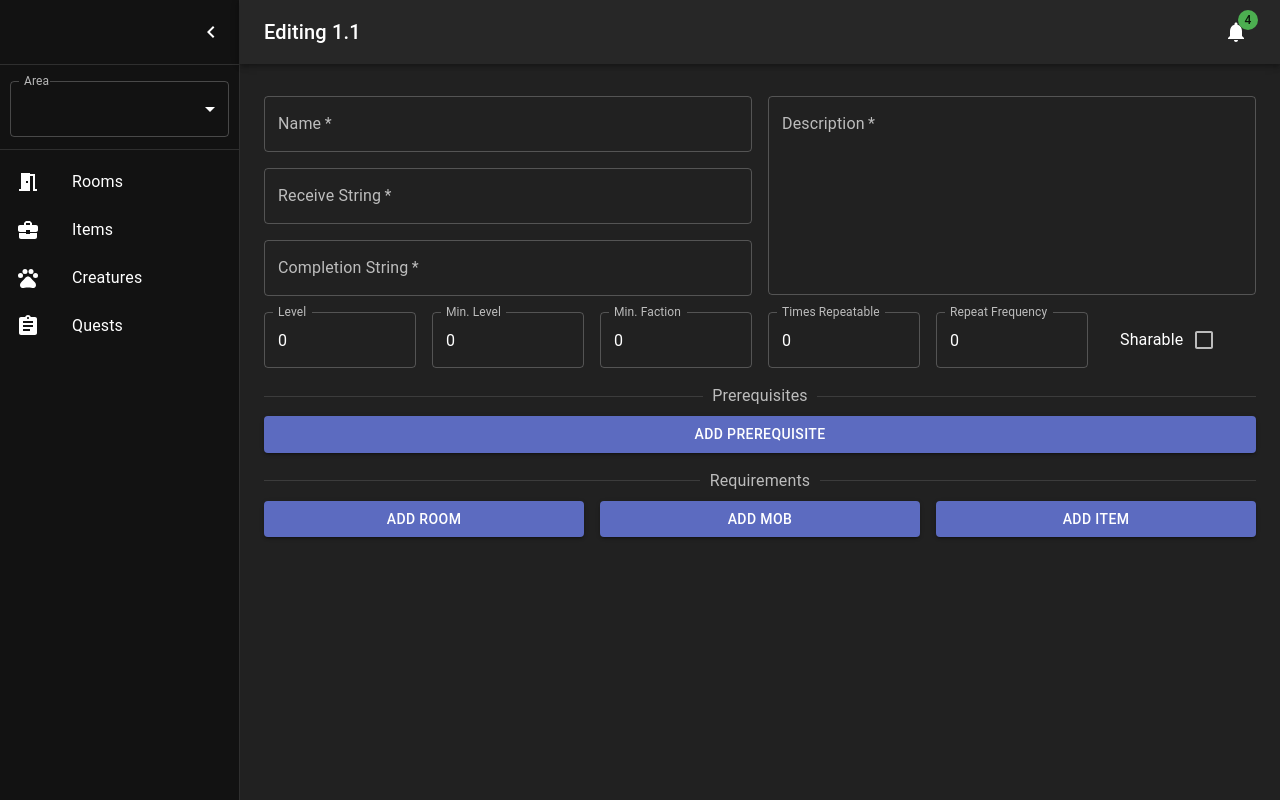
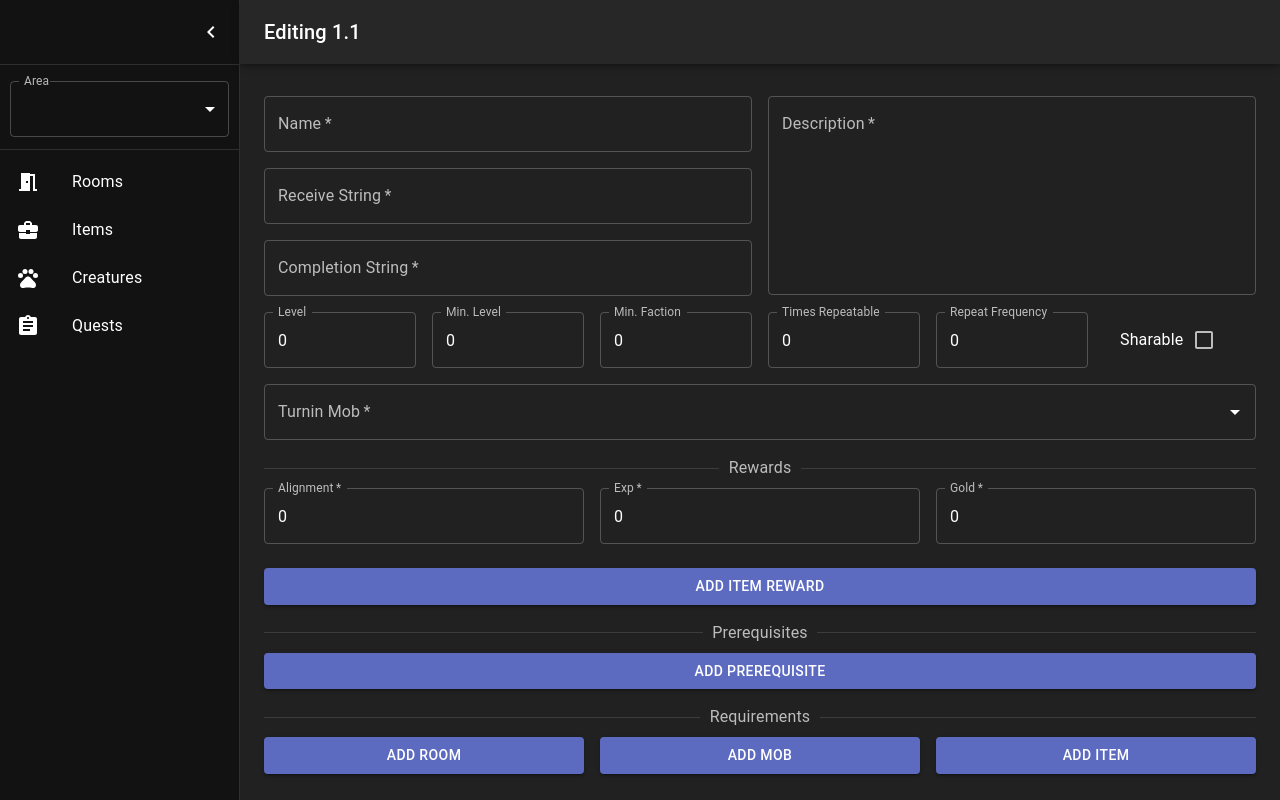
Before and after one commit to jcdevs/roh-web-editor, a React (Create React App) app: page /1/1/1 in a window 1280 px wide. Built offline with nearby package versions, Linux system fonts and the light colour scheme.

Commit message:
refactor checkpoint

```diff
--- a/src/components/Dashboard.tsx
+++ b/src/components/Dashboard.tsx
@@ -1,19 +1,17 @@
-import React, { useMemo } from 'react';
+import ChevronLeftIcon from '@mui/icons-material/ChevronLeft';
+import MenuIcon from '@mui/icons-material/Menu';
+import MuiAppBar, { AppBarProps as MuiAppBarProps } from '@mui/material/AppBar';
+import Box from '@mui/material/Box';
+import Container from '@mui/material/Container';
+import Divider from '@mui/material/Divider';
+import MuiDrawer from '@mui/material/Drawer';
+import IconButton from '@mui/material/IconButton';
 import { styled } from '@mui/material/styles';
-import MuiDrawer from '@mui/material/Drawer';
-import Box from '@mui/material/Box';
-import MuiAppBar, { AppBarProps as MuiAppBarProps } from '@mui/material/AppBar';
 import Toolbar from '@mui/material/Toolbar';
 import Typography from '@mui/material/Typography';
-import Divider from '@mui/material/Divider';
-import IconButton from '@mui/material/IconButton';
-import Badge from '@mui/material/Badge';
-import Container from '@mui/material/Container';
-import MenuIcon from '@mui/icons-material/Menu';
-import ChevronLeftIcon from '@mui/icons-material/ChevronLeft';
-import NotificationsIcon from '@mui/icons-material/Notifications';
+import React, { useMemo } from 'react';
+import { Outlet, useParams } from 'react-router-dom';
 import { NavList } from './nav/NavList';
-import { Outlet, useParams } from 'react-router-dom';
 
 const drawerWidth: number = 240;
 
@@ -128,11 +126,11 @@ function DashboardContent(props: DashboardProps) {
           >
             {title}
           </Typography>
-          <IconButton color="inherit">
+          {/* <IconButton color="inherit">
             <Badge badgeContent={4} color="secondary">
               <NotificationsIcon />
             </Badge>
-          </IconButton>
+          </IconButton> */}
         </Toolbar>
       </AppBar>
 
--- a/src/data/interfaces/Quest.ts
+++ b/src/data/interfaces/Quest.ts
@@ -34,7 +34,7 @@ export interface Quest extends MudObject {
   };
   sharable: boolean;
   timesRepeatable: number;
-  turnInMob: QuestTurnInMob;
+  turnInMob: MudId;
 }
 
 export const getMockQuestIdentifier = (): QuestObjectIdentifier => {
--- a/src/screens/Quests/QuestEdit.tsx
+++ b/src/screens/Quests/QuestEdit.tsx
@@ -1,6 +1,5 @@
-import { Box, Button, Checkbox, Divider, FormControlLabel, FormLabel, Grid, TextField } from "@mui/material";
-import { useCallback, useState } from "react";
-import { useParams } from "react-router-dom";
+import { Autocomplete, Box, Button, Checkbox, Divider, FormControlLabel, FormLabel, Grid, TextField } from "@mui/material";
+import { useCallback, useEffect, useState } from "react";
 import { getMockQuestArray, getMockQuestIdentifierArray, Quest } from "../../data/interfaces/Quest";
 import PrereqRow from "./PrereqRow";
 import ReqRow, { Creature, Item, Room } from "./ReqRow";
@@ -31,7 +30,6 @@ const defaultValues: Quest = {
   turnInMob: {
     area: '',
     id: 0,
-    reqNum: 0,
   },
   completionString: '',
   rewards: {
@@ -55,11 +53,6 @@ const mockQuestIdentifiers = getMockQuestIdentifierArray(10);
 //     id: 0,
 //   },
 //   repeatable: boolean;   NOTE: automatically set based on timesRepeatable and repeatFrequency
-//   turnInMob: {
-//     area: '',
-//     id: 0,
-//     reqNum: 0,
-//   },
 //   rewards: {
 //     alignmentChange: 0,
 //     cashReward: [0, 0, 0, 0, 0],
@@ -72,8 +65,11 @@ const mockQuestIdentifiers = getMockQuestIdentifierArray(10);
 interface QuestEditProps {}
 
 const QuestEdit = (props: QuestEditProps) => {
-  const urlParams = useParams();
   const [formValues, setFormValues] = useState(defaultValues);
+
+  useEffect(() => {
+    console.log(formValues);
+  }, [formValues]);
 
   const handleInputChange = useCallback(event => {
     const { name, value } = event.target;
@@ -170,6 +166,18 @@ const QuestEdit = (props: QuestEditProps) => {
     }));
   }, [formValues.requirements]);
 
+  const handleTurninChange = useCallback((event, selection) => {
+    setFormValues(prev => ({
+      ...prev,
+      turnInMob: selection,
+    }));
+  }, []);
+//   rewards: {
+//     alignmentChange: 0,
+//     cashReward: [0, 0, 0, 0, 0],
+//     expReward: 0,
+//     itemRewards: []
+//   },
   return (
     <Box>
       <Grid container spacing={2}>
@@ -205,6 +213,67 @@ const QuestEdit = (props: QuestEditProps) => {
           </Grid>
           <Grid container item xs={4} md={2} alignItems="center">
             <FormControlLabel label="Sharable" control={<Checkbox />} onChange={handleCheckboxChange} labelPlacement="start" name="sharable" />
+          </Grid>
+        </Grid>
+        <Grid container item>
+            <Autocomplete
+              options={mockQuestIdentifiers}
+              getOptionLabel={opt => opt ? `(${opt.area}.${opt.id}) Some Name` : ''}
+              onChange={handleTurninChange}
+              renderInput={params => (
+                <TextField
+                  {...params}
+                  label="Turnin Mob"
+                  InputProps={{
+                    ...params.InputProps,
+                    type: 'search',
+                  }}
+                  required
+                />
+              )}
+              fullWidth
+              disableClearable
+              clearOnBlur
+            />
+        </Grid>
+        <Grid container item spacing={1}>
+          <Grid container item xs={12}>
+            <Grid item xs={12}><Divider><FormLabel>Rewards</FormLabel></Divider></Grid>
+          </Grid>
+          <Grid container item xs={12} spacing={2}>
+            <Grid item xs={4}>
+              <TextField label="Alignment" value={formValues.rewards.alignmentChange} onChange={handleInputChange} fullWidth required name="alignmentChange" type="number"/>
+            </Grid>
+            <Grid item xs={4}>
+              <TextField label="Exp" value={formValues.rewards.expReward} onChange={handleInputChange} fullWidth required name="receiveString" type="number"/>
+            </Grid>
+            <Grid item xs={4}>
+              <TextField label="Gold" value={formValues.rewards.cashReward[2]} onChange={handleInputChange} fullWidth required name="completionString" type="number"/>
+            </Grid>
+            <Grid container item spacing={1} xs={12}>
+              {/* {formValues.requirements.roomsToVisit.map((room, idx) => {
+                if (room) {
+                  return (
+                    <Grid item xs={12} key={idx}>
+                      <ReqRow
+                        label="Room"
+                        quantityLabel="Amount"
+                        options={mockQuestIdentifiers}
+                        onChange={(selection: Room | undefined, amount: number) => handleRequirementChange(QuestReqType.ROOM, idx, amount, selection)}
+                        onRemove={() => handleRequirementChange(QuestReqType.ROOM, idx, 0)}
+                      />
+                    </Grid>
+                  );
+                }
+                return null;
+              })} */}
+              {formValues.rewards.itemRewards.map((item, idx) => {
+
+              })}
+            </Grid>
+            <Grid item xs={12}>
+              <Button onClick={() =>{}} variant="contained" fullWidth>Add Item Reward</Button>
+            </Grid>
           </Grid>
         </Grid>
         <Grid container item spacing={1}>
@@ -244,7 +313,6 @@ const QuestEdit = (props: QuestEditProps) => {
                       quantityLabel="Amount"
                       options={mockQuestIdentifiers}
                       onChange={(selection: Room | undefined, amount: number) => handleRequirementChange(QuestReqType.ROOM, idx, amount, selection)}
-                      //onQuantityChange={(amount: number) => handleRequirementQuantityChange(QuestReqType.ROOM, idx, amount)}
                       onRemove={() => handleRequirementChange(QuestReqType.ROOM, idx, 0)}
                     />
                   </Grid>
@@ -261,7 +329,6 @@ const QuestEdit = (props: QuestEditProps) => {
                       quantityLabel="Amount"
                       options={mockQuestIdentifiers}
                       onChange={(selection: Creature | undefined, amount: number) => handleRequirementChange(QuestReqType.MOB, idx, amount, selection)}
-                      //onQuantityChange={(amount: number) => handleRequirementQuantityChange(QuestReqType.MOB, idx, amount)}
                       onRemove={() => handleRequirementChange(QuestReqType.MOB, idx, 0)}
                     />
                   </Grid>
@@ -278,7 +345,6 @@ const QuestEdit = (props: QuestEditProps) => {
                       quantityLabel="Amount"
                       options={mockQuestIdentifiers}
                       onChange={(selection: Item | undefined, amount: number) => handleRequirementChange(QuestReqType.ITEM, idx, amount, selection)}
-                      //onQuantityChange={(amount: number) => handleRequirementQuantityChange(QuestReqType.ITEM, idx, amount)}
                       onRemove={() => handleRequirementChange(QuestReqType.ITEM, idx, 0)}
                     />
                   </Grid>
```
